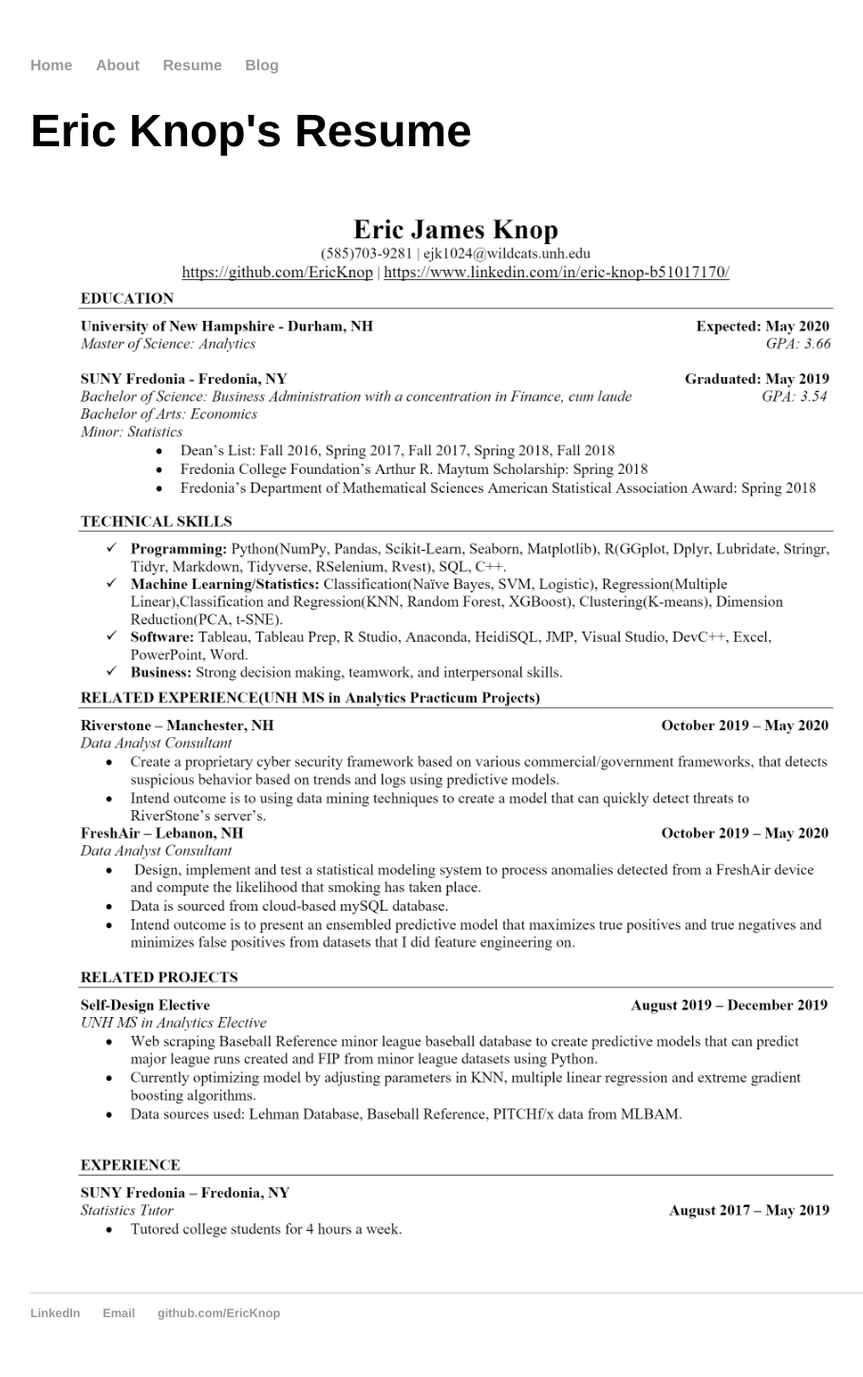
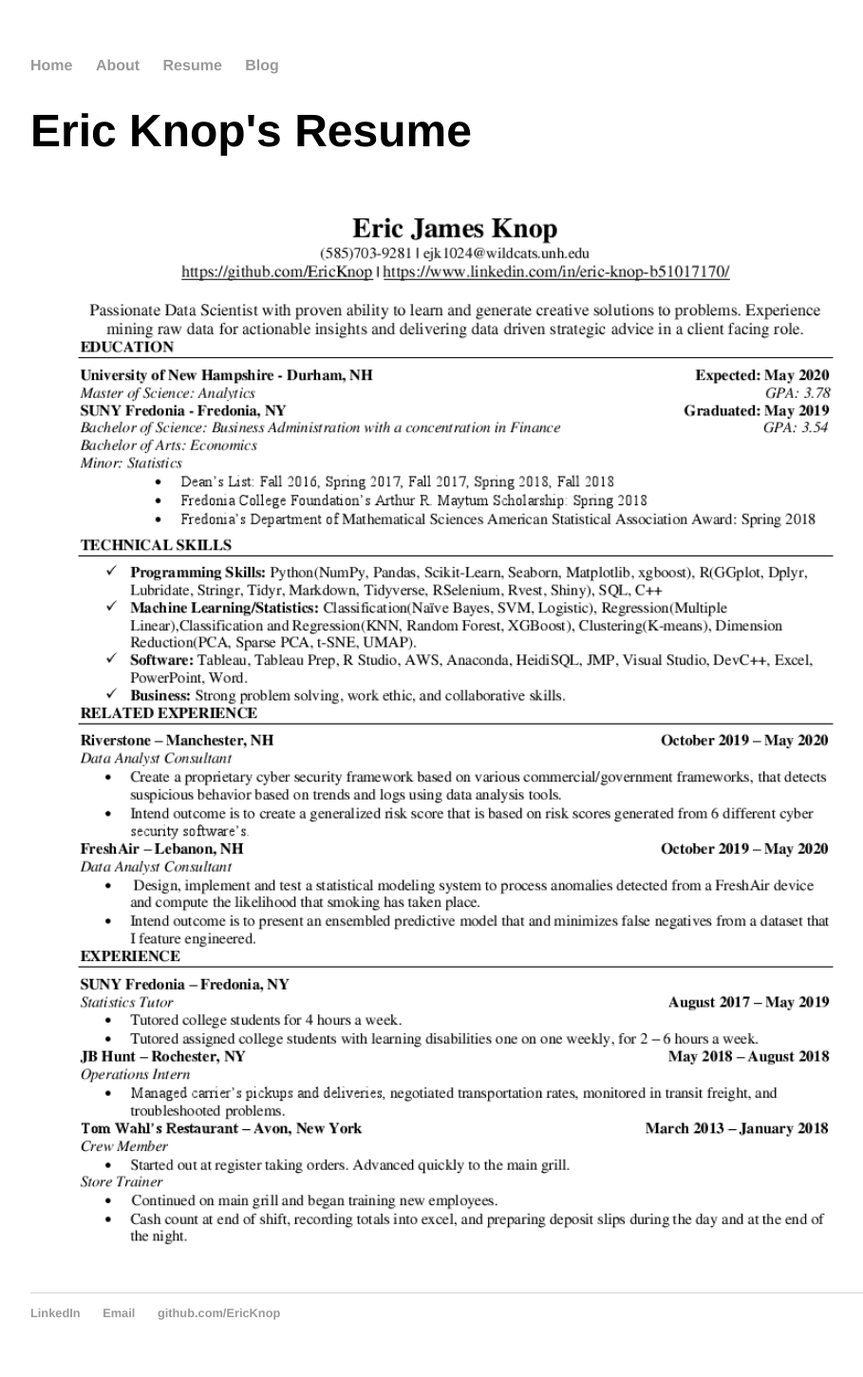
Before and after one commit to EricKnop/EricKnop.github.io, a Jekyll site: the page built from resume/index.html, in a window 1280 px wide. Shown: the whole page at 95% size, without its empty margins (160-1069 px from the left). Built offline with Jekyll 4.4.1, drawn with Linux system fonts in a browser that asks for light colours.

Commit message:
Update index.html

```diff
--- a/resume/index.html
+++ b/resume/index.html
@@ -4,5 +4,5 @@ title: Eric Knop's Resume
 ---
 <h1>{{ page.title }}</h1>
 <div class="resume">
-  <img src = "https://github.com/EricKnop/EricKnop.github.io/blob/master/images/E.KNOP%20Resume.png?raw=true" width=100% height=100%>
+  <img src = "https://github.com/EricKnop/EricKnop.github.io/blob/master/images/Eric%20Knop%20Resume.png" width=100% height=100%>
 </div><!-- /.resume -->
```
